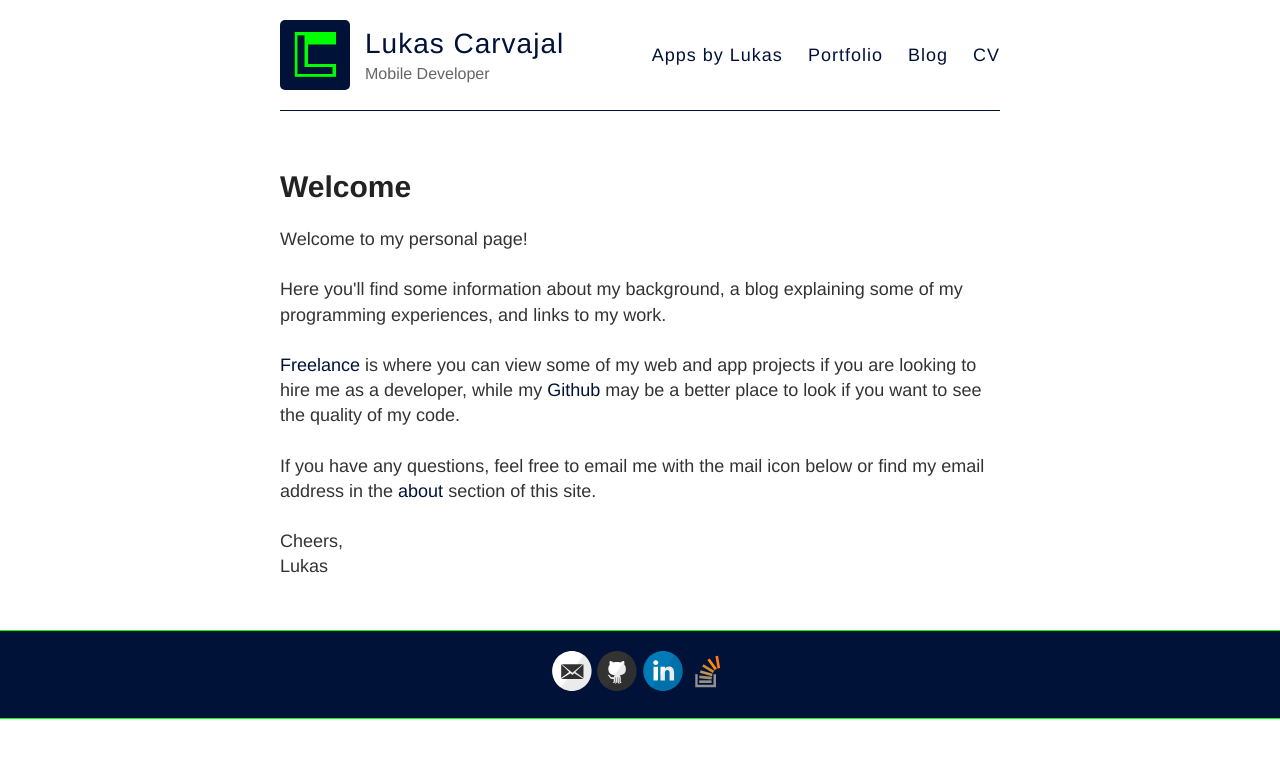
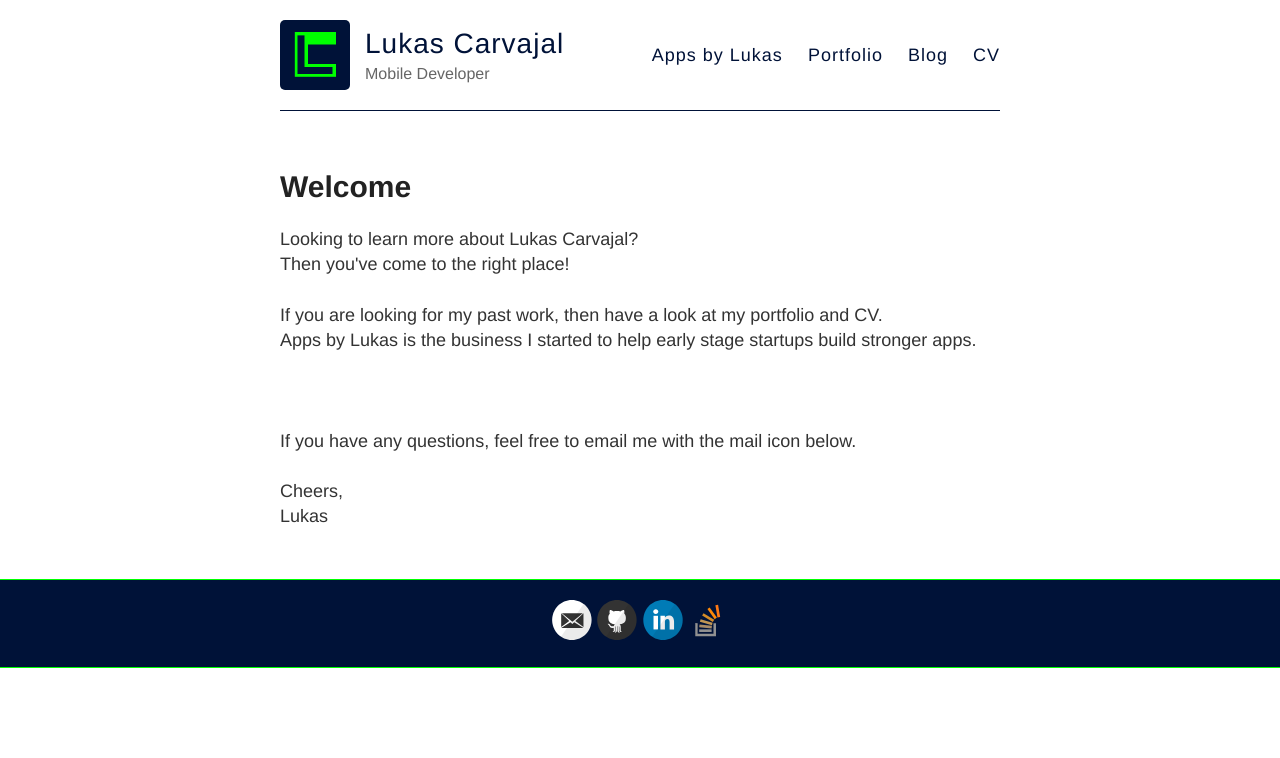
Before and after one commit to Lcarvajal/Lcarvajal.github.io, a Jekyll site: the page built from index.html, in a window 1280 px wide. Shown: the top 758 px of the page. Built offline with Jekyll 4.4.1, drawn with Linux system fonts in a browser that asks for light colours.

Commit message:
Update markdown

```diff
--- a/index.html
+++ b/index.html
@@ -5,24 +5,15 @@ title: Home
 
 <h1>Welcome</h1>
 <p>
-Welcome to my personal page!
-
-<br><br>Here you'll find some information about my background, a blog explaining some of my programming experiences, and links to my work.
+Looking to learn more about Lukas Carvajal?<br>
+Then you've come to the right place!
 
 <br><br>
-<a href="http://lukascarvajal.neocities.org">
-Freelance
-</a>
-is where you can view some of my web and app projects if you are looking to hire me as a developer, while my
-<a href="https://github.com/lcarvajal">
-Github
-</a>
-may be a better place to look if you want to see the quality of my code.
+If you are looking for my past work, then have a look at my portfolio and CV.<br>
+Apps by Lukas is the business I started to help early stage startups build stronger apps.
 
-<br><br>If you have any questions, feel free to email me with the mail icon below or find my email address in the
-	<a href="about.md">
-		about
-	</a>
-section of this site.
+<br><br>
+
+<br><br>If you have any questions, feel free to email me with the mail icon below.
 <br><br>Cheers,<br>Lukas
 </p>
```
Also changed, not shown: 1 other file.
